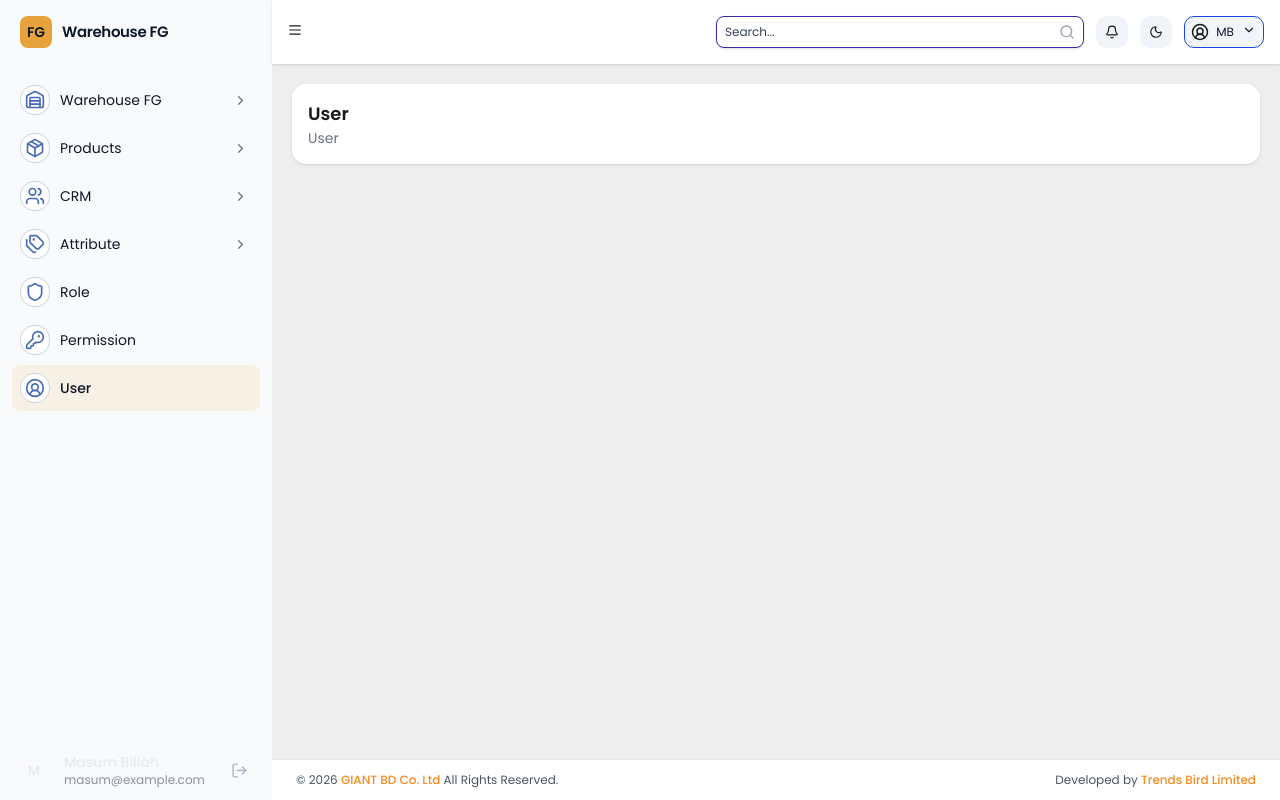
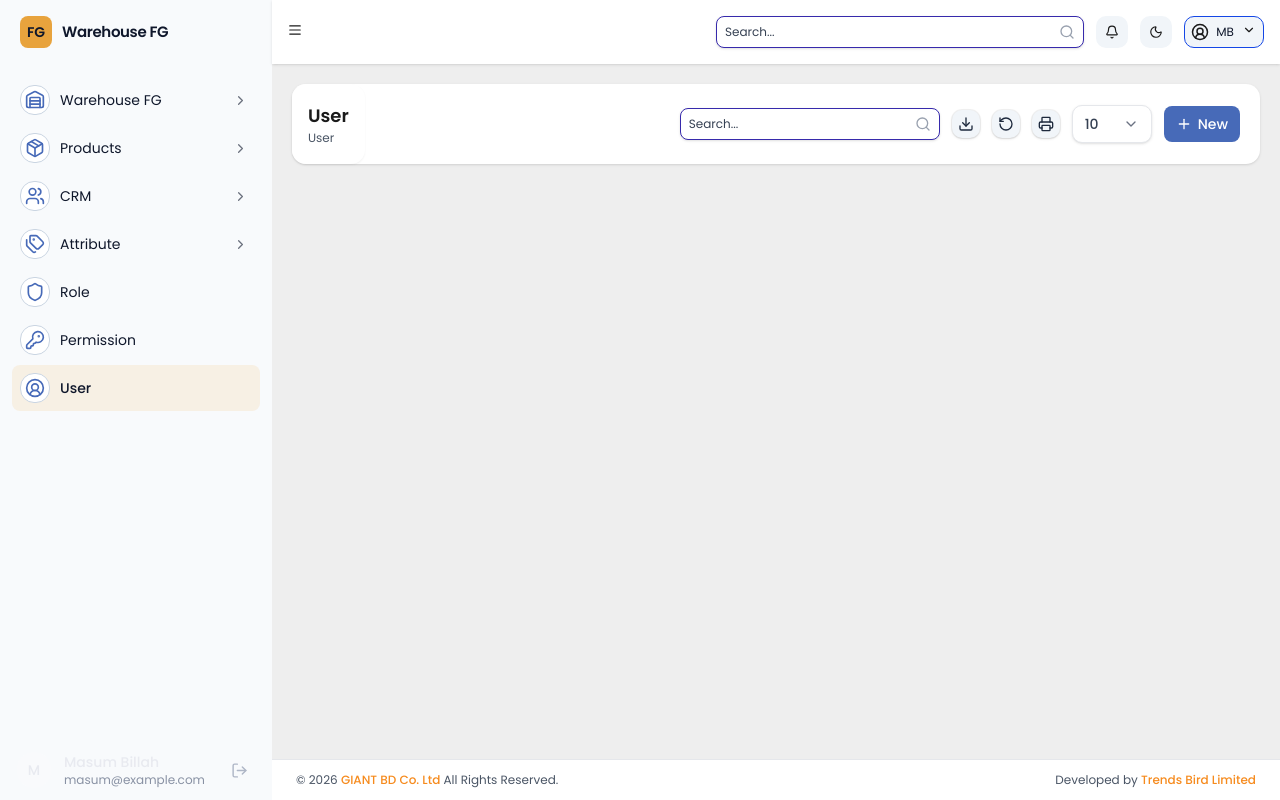
Before and after one commit to masumbillah06/giantbd, a Next.js app: page /user in a window 1280 px wide. Built offline with nearby package versions, Linux system fonts and the light colour scheme.

Commit message:
child navbar added

```diff
--- a/src/app/inventory/dashboard/page.tsx
+++ b/src/app/inventory/dashboard/page.tsx
@@ -2,7 +2,7 @@ import InventoryTables from "@/components/dashboard/inventory-tables"
 import Footer from "@/components/layout/footer"
 import Header from "@/components/layout/header"
 import { Sidebar, type SidebarUser } from "@/components/sidebar/sidebar"
-import Breadcrumb from "@/components/ui/breadcrumb"
+import Breadcrumb from "@/components/ui/breadcrumbs/breadcrumb"
 import { ChartBarDefault } from "@/components/ui/dashboard/bar-chart"
 import { ChartPieDonut } from "@/components/ui/dashboard/donut-chart"
 import { ChartLineMultiple } from "@/components/ui/dashboard/line-chart"
@@ -23,7 +23,14 @@ export default function Dashboard() {
         <main className="min-h-0 flex-1 overflow-y-auto p-5">
           {/* <h1>Dashboard</h1> */}
           <div>
-            <Breadcrumb />
+            <Breadcrumb
+              title="Warehouse FG"
+              items={[
+                { label: "Warehouse FG", href: "/inventory/dashboard" },
+                { label: "Dashboard", href: "/inventory/dashboard" },
+              ]}
+            />
+
           </div>
           <div className="mt-4 grid grid-cols-1 gap-4 sm:grid-cols-2 lg:grid-cols-5">
             <StatCard title="Total Users" value={1000} unit="users" breakdown="0 Bat | 0 Mas | 0 Var" trend="down" />
--- a/src/app/user/page.tsx
+++ b/src/app/user/page.tsx
@@ -1,7 +1,9 @@
+"use client";
 import Footer from "@/components/layout/footer"
 import Header from "@/components/layout/header"
 import { Sidebar, type SidebarUser } from "@/components/sidebar/sidebar"
-
+import Breadcrumb from "@/components/ui/breadcrumbs/breadcrumb"
+import NavCh from "@/components/ui/nav-child"
 const user: SidebarUser = {
   name: "Masum Billah",
   email: "masum@example.com",
@@ -14,16 +16,18 @@ export default function Dashboard() {
       <div className="flex min-h-0 min-w-0 flex-1 flex-col">
         <Header />
         <div className="min-h-0 flex-1 overflow-y-auto p-5">
-          <div className="flex h-20 w-full rounded-xl shadow flex-col justify-center overflow-hidden bg-white">
-            <div className="px-4">
-              <h1 className="text-lg font-semibold">User</h1>
-              <div className="text-sm text-gray-500">
-                User
-              </div>
+          <div className="min-h-20 w-full flex justify-between items-center bg-white shadow-sm rounded-xl">
+            <div>
+              <Breadcrumb
+                title="User"
+                items={[
+                  {label: "User", href:"/user"}
+                ]}
+              />
             </div>
-          </div>
-          <div>
-
+            <div>
+              <NavCh />
+            </div>
           </div>
         </div>
         <Footer />
--- a/src/components/ui/breadcrumb.tsx
+++ /dev/null
@@ -1,12 +0,0 @@
-export default function Breadcrumb() {
-  return (
-    <div className="flex h-20 w-full rounded-xl shadow flex-col justify-center overflow-hidden bg-white">
-      <div className="px-4">
-        <h1 className="text-lg font-semibold">Warehouse FG</h1>
-        <div className="text-sm text-gray-500">
-          Warehouse FG &gt; Dashboard
-        </div>
-      </div>
-    </div>
-  );
-}
--- /dev/null
+++ b/src/components/ui/breadcrumbs/breadcrumb.tsx
@@ -0,0 +1,68 @@
+import Link from "next/link";
+import { ChevronRight } from "lucide-react";
+
+interface BreadcrumbItem {
+  label: string;
+  href?: string;
+}
+
+interface BreadcrumbProps {
+  title: string;
+  items: BreadcrumbItem[];
+  className?: string;
+}
+
+export default function Breadcrumb({
+  title,
+  items,
+  className = "",
+}: BreadcrumbProps) {
+  return (
+    <div
+      className={`flex min-h-20 w-full flex-col justify-center overflow-hidden rounded-xl bg-white shadow-xs ${className}`}
+    >
+      <div className="px-4">
+        <h1 className="text-lg font-semibold">{title}</h1>
+
+        <nav aria-label="Breadcrumb">
+          <ol className="flex flex-wrap items-center text-xs text-gray-500">
+            {items.map((item, index) => {
+              const isLast = index === items.length - 1;
+
+              return (
+                <li
+                  key={`${item.label}-${index}`}
+                  className="flex items-center"
+                >
+                  {index > 0 && (
+                    <ChevronRight
+                      size={15}
+                      className="mx-1 shrink-0 text-gray-400"
+                      aria-hidden="true"
+                    />
+                  )}
+
+                  {item.href && !isLast ? (
+                    <Link
+                      href={item.href}
+                      className="transition-colors hover:text-gray-900"
+                    >
+                      {item.label}
+                    </Link>
+                  ) : (
+                    <span
+                      aria-current={isLast ? "page" : undefined}
+                      className={isLast ? "text-gray-600" : undefined}
+                    >
+                      {item.label}
+                    </span>
+                  )}
+                </li>
+              );
+            })}
+          </ol>
+        </nav>
+      </div>
+    </div>
+  );
+}
--- /dev/null
+++ b/src/components/ui/buttons/drop-down.tsx
@@ -0,0 +1,51 @@
+"use client";
+
+import { useState } from "react";
+import { ChevronDown } from "lucide-react";
+
+const options = [10, 20, 30, 50, 100, 200];
+
+export default function Dropdown() {
+  const [selected, setSelected] = useState(10);
+  const [open, setOpen] = useState(false);
+
+  return (
+    <div className="relative w-20">
+      <button
+        type="button"
+        onClick={() => setOpen(!open)}
+        className="flex w-full items-center justify-between rounded-lg border border-gray-200 bg-white px-3 py-2 text-sm font-medium text-gray-700 shadow-sm transition hover:border-gray-300 focus:outline-none focus:ring-2 focus:ring-blue-500/20"
+      >
+        <span>{selected}</span>
+
+        <ChevronDown
+          className={`h-4 w-4 text-gray-500 transition-transform ${
+            open ? "rotate-180" : ""
+          }`}
+        />
+      </button>
+
+      {open && (
+        <div className="absolute z-50 mt-1 w-full overflow-hidden rounded-lg border border-gray-200 bg-white py-1 shadow-lg">
+          {options.map((option) => (
+            <button
+              key={option}
+              type="button"
+              onClick={() => {
+                setSelected(option);
+                setOpen(false);
+              }}
+              className={`flex w-full items-center px-3 py-2 text-left text-sm transition hover:bg-gray-50 ${
+                selected === option
+                  ? "bg-blue-50 font-medium text-blue-600"
+                  : "text-gray-700"
+              }`}
+            >
+              {option}
+            </button>
+          ))}
+        </div>
+      )}
+    </div>
+  );
+}
--- /dev/null
+++ b/src/components/ui/nav-child.tsx
@@ -0,0 +1,41 @@
+import { Download, Printer, RotateCcw, Plus } from "lucide-react";
+import { ActionButton } from "./buttons/action-button";
+import SearchDropdown from "./searchbar-drop/SearchDropdown";
+import Dropdown from "./buttons/drop-down";
+
+export default function NavCh() {
+  return (
+    <div className="min-h-20 w-full flex justify-center items-center px-5 gap-x-3">
+      <div className="h-8 w-65">
+        <SearchDropdown />
+      </div>
+      <div>
+        <ActionButton
+          label="Download/Export"
+          icon={Download}
+        />
+      </div>
+      <div>
+        <ActionButton
+          label="Reload Data"
+          icon={RotateCcw}
+        />
+      </div>
+      <div>
+        <ActionButton
+          label="Print List"
+          icon={Printer}
+        />
+      </div>
+      <div>
+        <Dropdown />
+      </div>
+      <div>
+        <button className="flex items-center gap-1.5 rounded-md bg-[#476ab8] px-3 py-2 text-sm font-medium text-white">
+          <Plus className="h-4 w-4" />
+          New
+        </button>
+      </div>
+    </div>
+  )
+}
```
Also changed, not shown: src/components/layout/header.tsx (line endings or trailing spaces).
